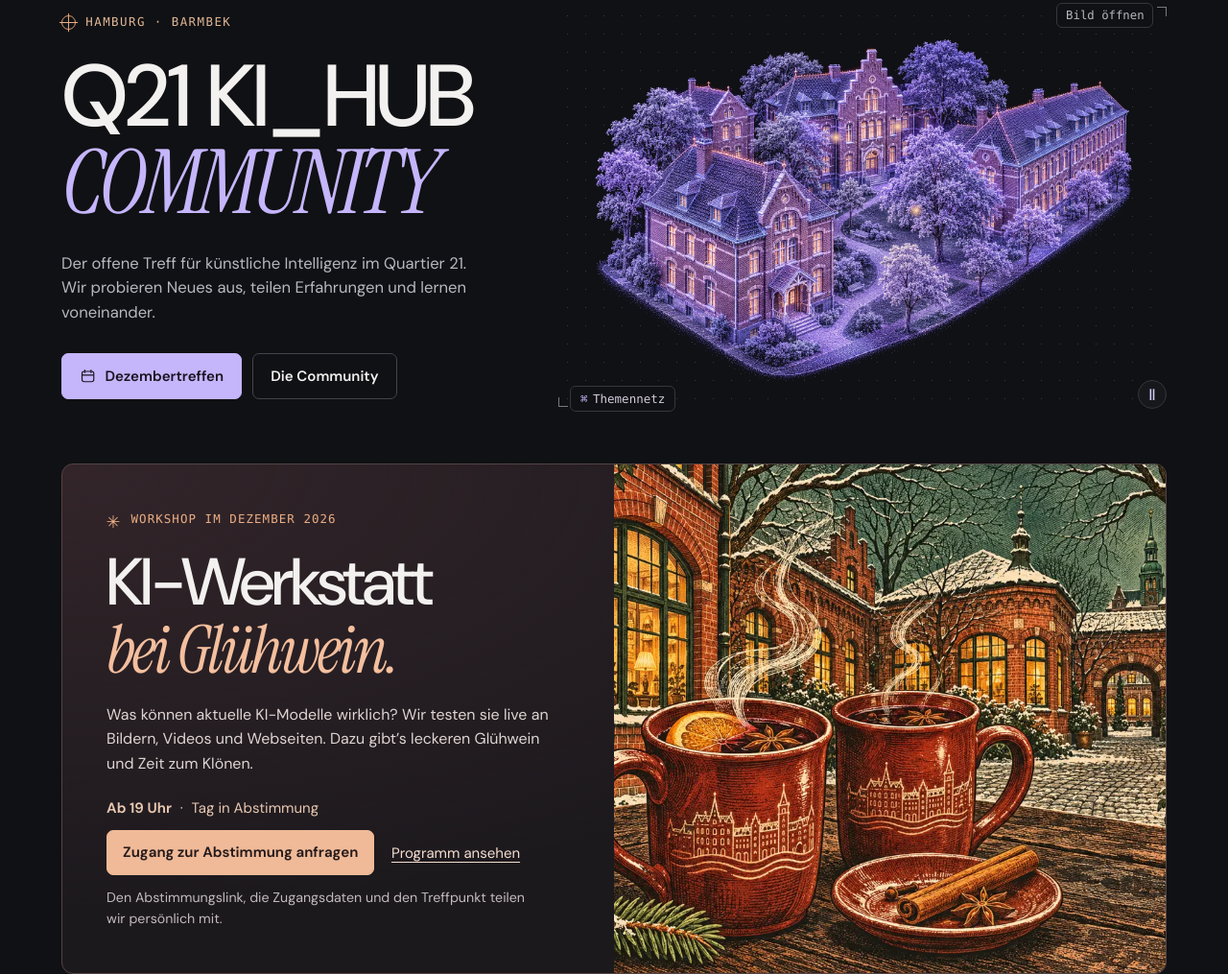
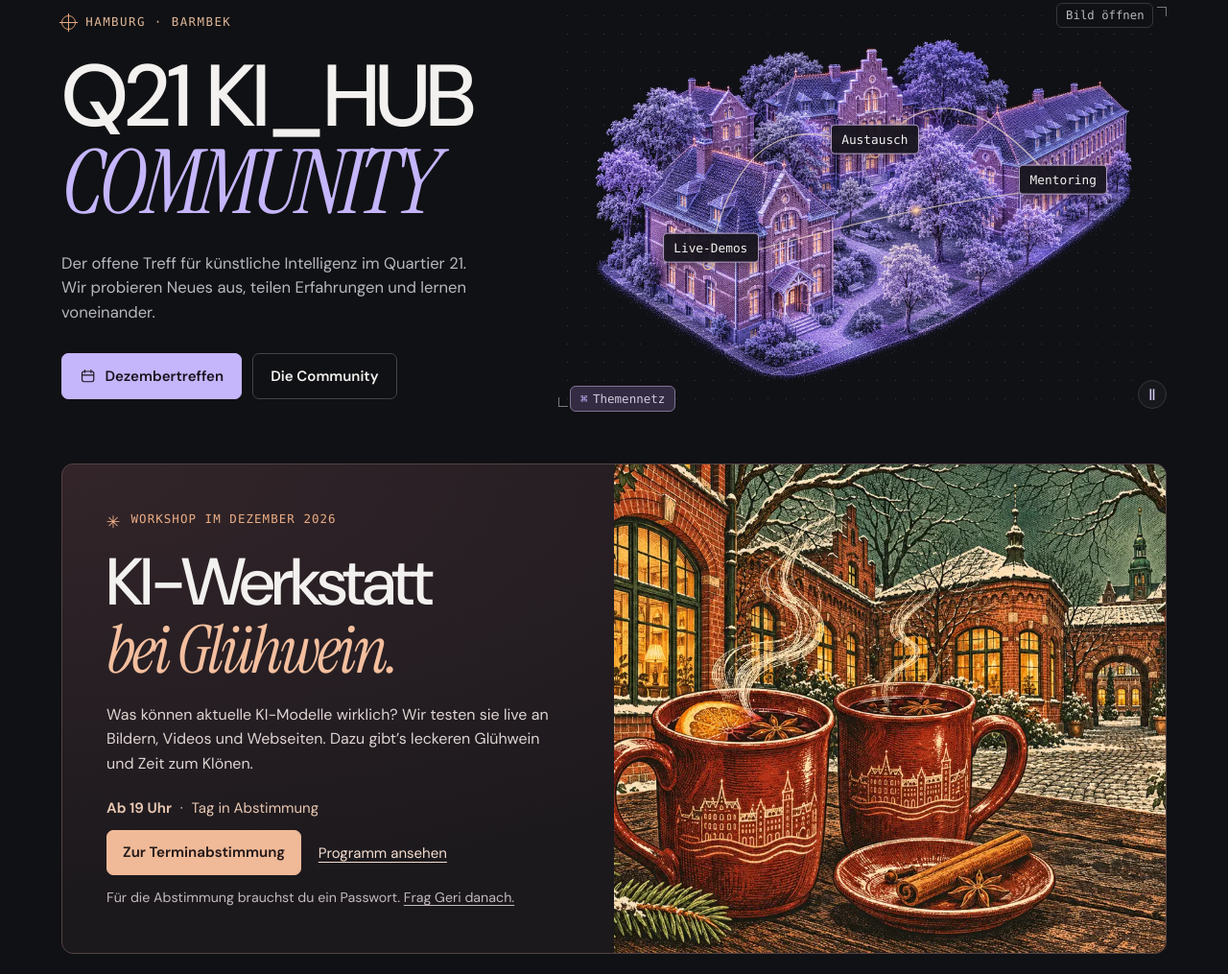
Before and after one commit to geraldfehringer/q21-ki-community, a plain HTML site: page index.html in a window 1280 px wide. Shown: the part 131-1146 px from the top of the page at 96% size. Drawn offline with Linux system fonts and the light colour scheme.

Commit message:
Show the topic network by default and link to the December vote

```diff
--- a/assets/observatorium/december.css
+++ b/assets/observatorium/december.css
@@ -113,6 +113,8 @@
 }
 
 .winter-access:hover, .contact-body nav a:hover { color: white; }
+
+.poll-note a { text-decoration: underline; text-underline-offset: .18em; }
 
 .poll-note {
   max-width: 45ch;
--- a/assets/observatorium/observatorium.js
+++ b/assets/observatorium/observatorium.js
@@ -7,7 +7,7 @@ const motion = figure.querySelector(".motion");
 const preference = matchMedia("(prefers-reduced-motion: reduce)");
 let paused = preference.matches;
 let inView = true;
-let network = false;
+let network = layer.getAttribute("aria-pressed") === "true";
 let frame = 0;
 let elapsed = 0;
 let previous = 0;
--- a/index.html
+++ b/index.html
@@ -50,8 +50,8 @@
           <img src="assets/observatorium/quartier.webp" width="1536" height="1024" fetchpriority="high" alt="Violette Lichtpunkte zeichnen die winterlichen Backsteinpavillons und Bäume im Hof. Die Fenster leuchten warm.">
           <canvas aria-hidden="true"></canvas>
         </div>
-        <div class="model-labels" hidden><a class="node-demo" href="#demos">Live-Demos</a><a class="node-talk" href="#austausch">Austausch</a><a class="node-mentor" href="#mentoring">Mentoring</a></div>
-        <button type="button" class="layer-toggle" aria-pressed="false" hidden><span aria-hidden="true">⌘</span> Themennetz</button>
+        <div class="model-labels" id="themen-im-quartier"><a class="node-demo" href="#demos">Live-Demos</a><a class="node-talk" href="#austausch">Austausch</a><a class="node-mentor" href="#mentoring">Mentoring</a></div>
+        <button type="button" class="layer-toggle" aria-pressed="true" aria-controls="themen-im-quartier" hidden><span aria-hidden="true">⌘</span> Themennetz</button>
         <button type="button" class="motion" aria-pressed="false" aria-label="Bewegung pausieren" hidden><span aria-hidden="true">Ⅱ</span></button>
       </figure>
     </section>
@@ -63,10 +63,10 @@
           <p class="winter-lede">Was können aktuelle KI-Modelle wirklich? Wir testen sie live an Bildern, Videos und Webseiten. Dazu gibt’s leckeren Glühwein und Zeit zum Klönen.</p>
           <p class="winter-time"><strong>Ab 19 Uhr</strong><span aria-hidden="true">·</span> Tag in Abstimmung</p>
           <div class="winter-actions">
-            <a class="winter-cta" href="mailto:gf@startvisor.ai?subject=Dezember-Workshop%20%E2%80%93%20Zugang%20zur%20Abstimmung">Zugang zur Abstimmung anfragen</a>
+            <a class="winter-cta" href="https://nuudel.digitalcourage.de/X6sgIv7Rh28fYmRq" rel="noreferrer" aria-describedby="abstimmung-hinweis">Zur Terminabstimmung</a>
             <a class="winter-access" href="#programm">Programm ansehen</a>
           </div>
-          <p class="poll-note">Den Abstimmungslink, die Zugangsdaten und den Treffpunkt teilen wir persönlich mit.</p>
+          <p class="poll-note" id="abstimmung-hinweis">Für die Abstimmung brauchst du ein Passwort. <a href="mailto:gf@startvisor.ai?subject=Passwort%20zur%20Terminabstimmung%20im%20Dezember">Frag Geri danach.</a></p>
         </div>
         <figure class="winter-figure">
           <img src="assets/atlas/gluehwein.webp" width="1152" height="768" loading="lazy" alt="Zwei dampfende Becher Glühwein mit Orange und Zimt vor einem winterlichen Backsteinhof.">
```
